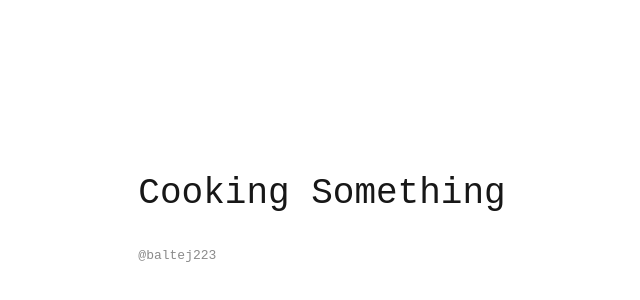
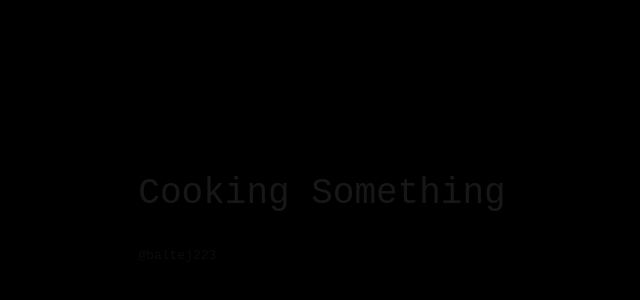
Before and after one commit to baltej223/nextjs, a Next.js app: page / in a window 1280 px wide. Shown: the part 180-480 px from the top of the page, without its empty margins (318-958 px from the left). Built offline with nearby package versions, Linux system fonts and the light colour scheme.

Commit message:
Update page.tsx
updated bg to black

```diff
--- a/app/page.tsx
+++ b/app/page.tsx
@@ -2,7 +2,7 @@
 
 export default function Home() {
   return (
-    <div className="grid grid-rows-[20px_1fr_20px] items-center justify-items-center min-h-screen p-8 pb-20 gap-16 sm:p-20" style={{fontFamily:"monospace"}}>
+    <div className="grid bg-black grid-rows-[20px_1fr_20px] items-center justify-items-center min-h-screen p-8 pb-20 gap-16 sm:p-20" style={{fontFamily:"monospace"}}>
       <main className="flex flex-col gap-8 row-start-2 items-center sm:items-start">
         {/* <Image src='vercel.svg' width={10} height={10} alt="Vercel Logo" /> */}
         <h1 className="text-4xl">Cooking Something</h1>
```
